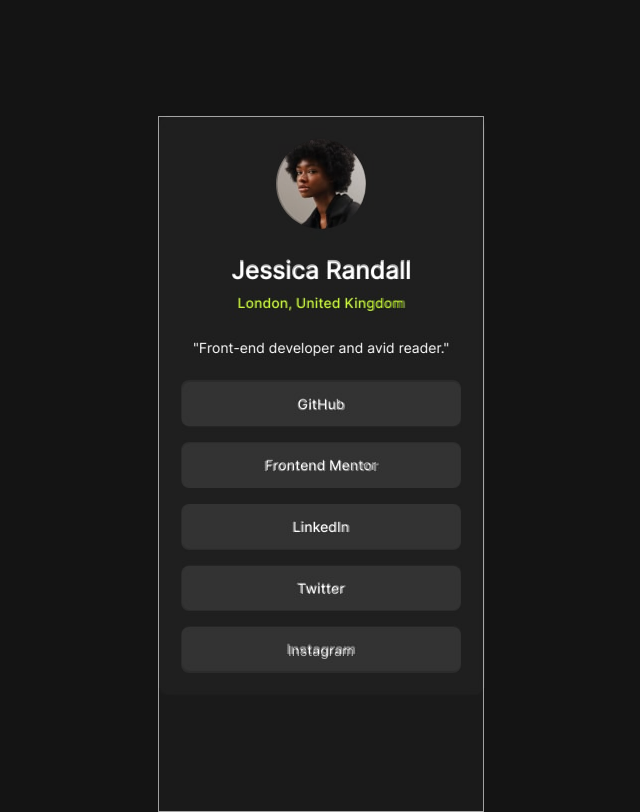
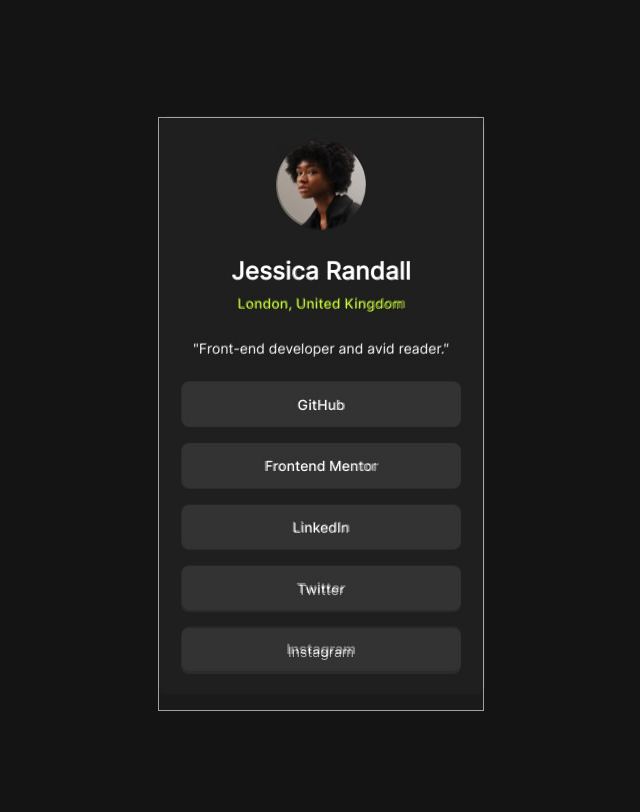
Before and after one commit to pettik/FrontendMentor--social-links-profile, a plain HTML site: page index.html in a window 1280 px wide. Shown: the whole page, without its empty margins (319-959 px from the left). Drawn offline with Linux system fonts and the light colour scheme.

Commit message:
Update style.css

```diff
--- a/assets/styles/style.css
+++ b/assets/styles/style.css
@@ -37,7 +37,7 @@ body {
 
 	display: flex;
 	justify-content: center;
-  /* align-items: center; */
+	align-items: center;
 }
 
 body::before {
@@ -72,8 +72,10 @@ ul {
 /*=============== CARD ===============*/
 .card {
 	padding: 1.4rem;
-  margin-top: 7.25rem;
-  border: 1px solid var(--white); /* only for editting */
+	padding-bottom: 2.25rem;
+	margin-top: 1rem;
+	border: 1px solid var(--white);
+	/* only for editting */
 	opacity: 0.6;
 	background-color: var(--dark-grey);
 	width: 326px;
@@ -108,19 +110,22 @@ ul {
 	margin-bottom: 1.5rem;
 }
 
-.card_item {
-  background-color: var(--grey);
-
-  border-radius: 0.5rem;
-
+.card_item:not(:last-of-type) {
 	width: 100%;
 	margin-bottom: 1rem;
 }
 
 .card_item-link {
 	display: inline-block;
+	border-radius: 0.5rem;
+	background-color: var(--grey);
+	color: var(--white);
 	padding-block: 0.9rem;
 	width: 100%;
 	height: 100%;
-  color: var(--white);
+	transition: background .3s;
 }
+
+.card_item-link:hover {
+	background-color: var(--green);
+}
```
Lines whose indentation alone changed are shown as unchanged.
